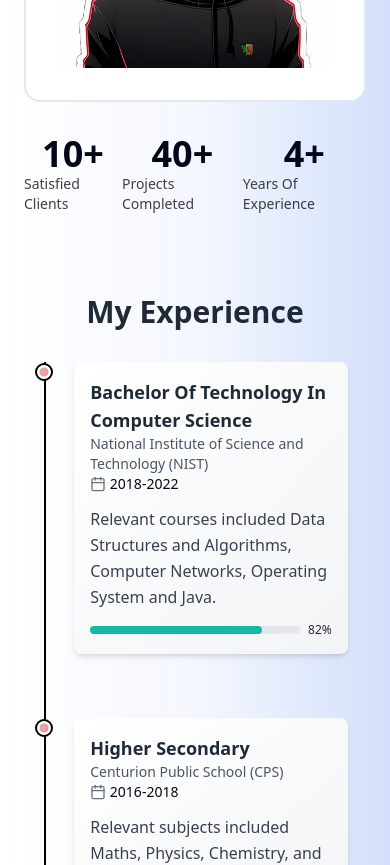
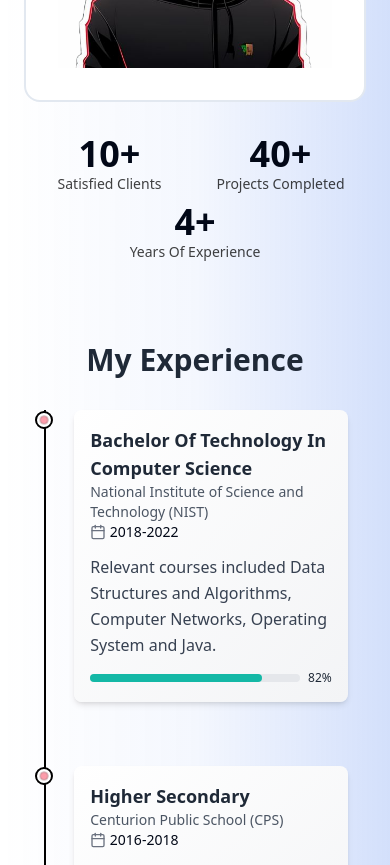
Before and after one commit to Razor-eng/Portfolio, a Next.js app: page /about in a window 390 px wide. Shown: the part 1040-1905 px from the top of the page. Built offline with nearby package versions, Linux system fonts and the light colour scheme.

Commit message:
navbar updates

```diff
--- a/app/(routes)/about/page.tsx
+++ b/app/(routes)/about/page.tsx
@@ -69,24 +69,24 @@ export default function About() {
                                 />
                             </div>
 
-                            <div className='xl:col-span-2 flex xl:flex-col xl:items-end justify-between col-span-8 flex-row items-center order-3'>
+                            <div className='xl:col-span-2 grid grid-cols-2 gap-y-2 md:flex xl:flex-col xl:items-end justify-between col-span-8 flex-row items-center order-3'>
                                 <div className='flex flex-col xl:items-end justify-center items-center'>
                                     <span className='inline-block md:text-7xl font-semibold sm:text-6xl xs:text-5xl text-4xl'>
                                         <AnimatedNumbers value={10} />+
                                     </span>
-                                    <h2 className='md:text-xl font-medium capitalize text-black/75 dark:text-white/75 xl:text-center sm:text-lg xs:text-base text-sm'>satisfied clients</h2>
+                                    <h2 className='md:text-xl font-medium capitalize text-black/75 dark:text-white/75 xl:text-center sm:text-lg xs:text-base text-sm whitespace-nowrap'>satisfied clients</h2>
                                 </div>
                                 <div className='flex flex-col xl:items-end justify-center items-center'>
                                     <span className='inline-block md:text-7xl font-semibold sm:text-6xl xs:text-5xl text-4xl'>
                                         <AnimatedNumbers value={40} />+
                                     </span>
-                                    <h2 className='md:text-xl font-medium capitalize text-black/75 dark:text-white/75 xl:text-center sm:text-lg xs:text-base text-sm'>projects completed</h2>
+                                    <h2 className='md:text-xl font-medium capitalize text-black/75 dark:text-white/75 xl:text-center sm:text-lg xs:text-base text-sm whitespace-nowrap'>projects completed</h2>
                                 </div>
-                                <div className='flex flex-col xl:items-end justify-center items-center'>
+                                <div className='flex flex-col xl:items-end justify-center items-center col-span-2'>
                                     <span className='inline-block md:text-7xl font-semibold sm:text-6xl xs:text-5xl text-4xl'>
                                         <AnimatedNumbers value={4} />+
                                     </span>
-                                    <h2 className='md:text-xl font-medium capitalize text-black/75 dark:text-white/75 xl:text-center sm:text-lg xs:text-base text-sm'>years of experience</h2>
+                                    <h2 className='md:text-xl font-medium capitalize text-black/75 dark:text-white/75 xl:text-center sm:text-lg xs:text-base text-sm whitespace-nowrap'>years of experience</h2>
                                 </div>
                             </div>
                         </div>
```
